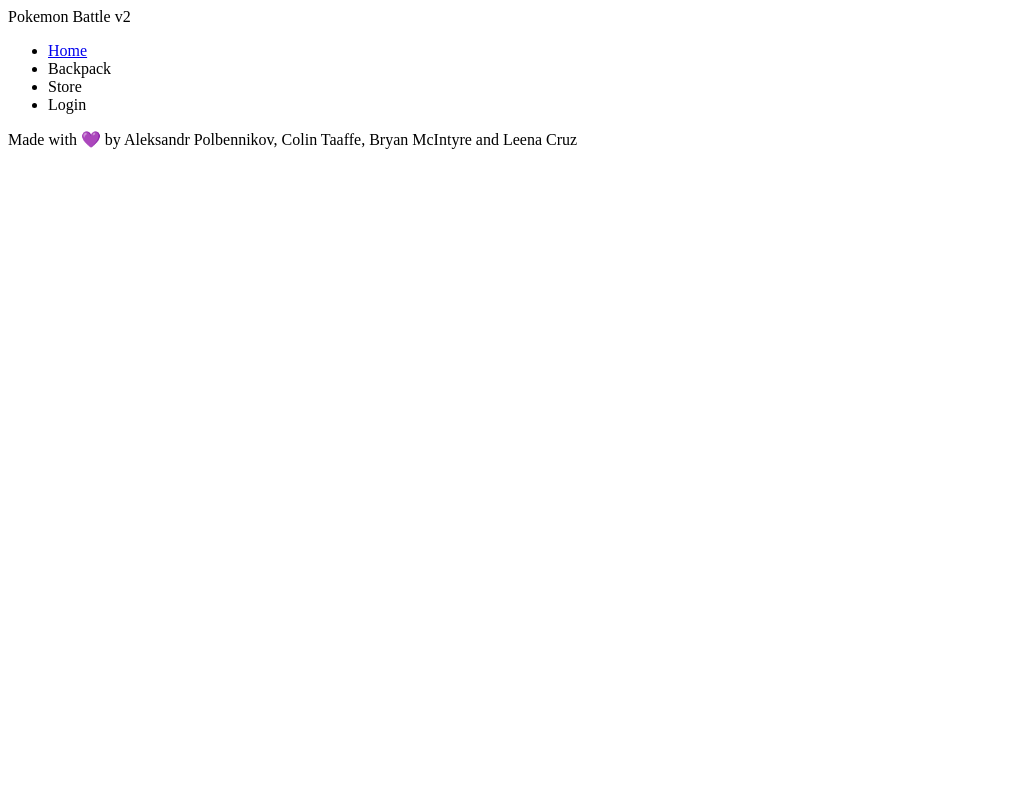
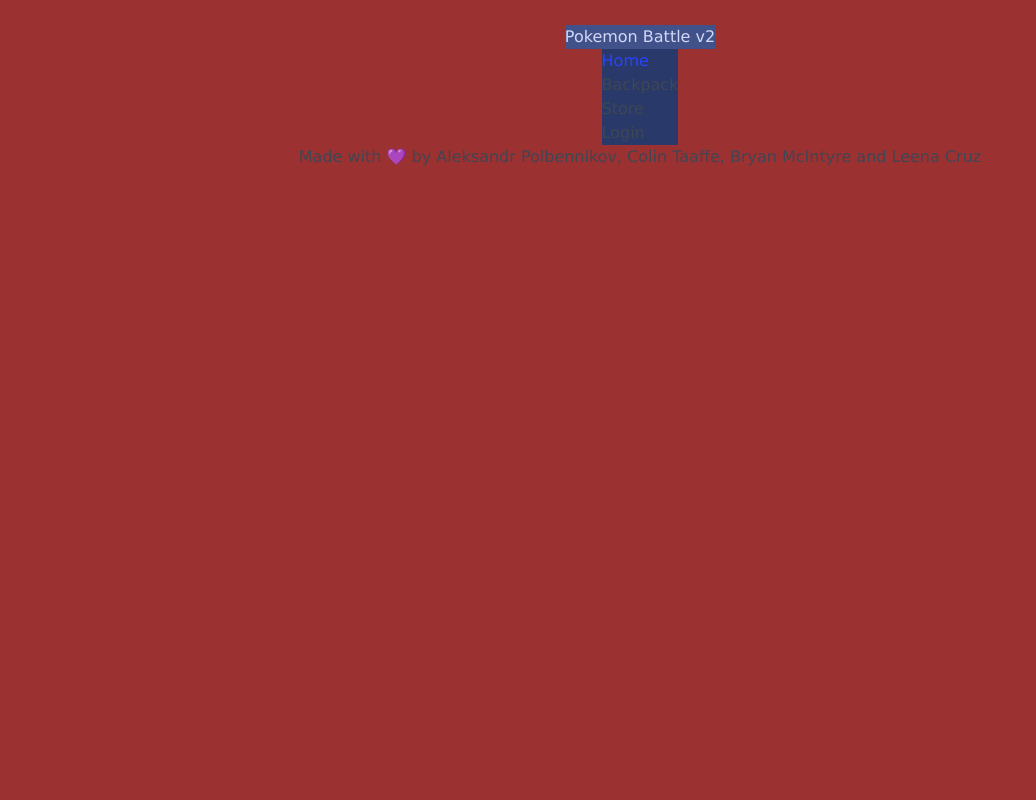
Before and after one commit to bryan-mcintyre/Pokemon-Battle-V2, a Node server app: template views/login.handlebars in a window 1280 px wide. Shown: the whole page, without its empty margins (0-1036 px from the left). Run offline with Node 20, Linux system fonts and the light colour scheme; the template is opened without the code that fills it, so the values that code supplies are empty; some libraries are stand-ins or nearby versions.

Commit message:
Css styles

```diff
--- /dev/null
+++ b/public/css/styles.css
@@ -0,0 +1,38 @@
+:root {
+    --primary: #41528B;
+    --secondary: #29396A;
+    --tertiary: #9C3131;
+    --quatrinary: #6A2020;
+    --light: #d2d7f7;
+    --dark: #202941;
+    --error: rgb(228, 46, 1);
+    --border-radius: 0.3rem;
+}
+
+body {
+    font-family: Verdana, Geneva, Tahoma, sans-serif;
+    margin: 0;
+    display: flex;
+    flex-direction: column;
+    min-height: 100vh;
+    justify-content: flex-start;
+    align-items: center;
+    background-color: var(--tertiary);
+}
+
+header {
+    display: flex;
+    margin-top: 25px;
+    color: var(--light);
+    background-color: var(--primary);
+}
+
+nav {
+    background-color: var(--secondary);
+}
+main {
+    width: 100%;
+    display: flex;
+    flex-direction: column;
+    align-items: center;
+}
--- a/views/layouts/main.handlebars
+++ b/views/layouts/main.handlebars
@@ -5,6 +5,8 @@
     <meta charset="utf-8">
     <meta name="viewport" content="width=device-width, initial-scale=1.0">
     <title>Pokemon Battle Simulator</title>
+    <link rel="stylesheet" href="https://cdn.jsdelivr.net/npm/bulma@1.0.0/css/bulma.min.css">
+    <link rel="stylesheet" type="text/css" href="/css/styles.css" />
 </head>
 
 <body>
```
Also changed, not shown: public/styling/styles.css (deleted).
